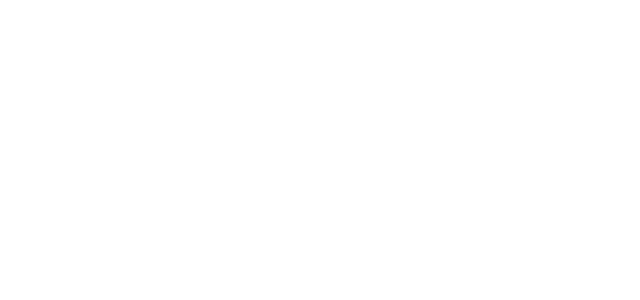
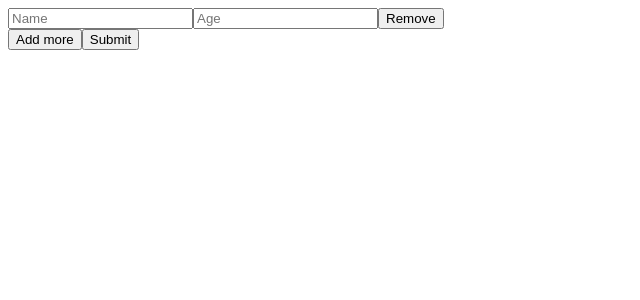
Before and after one commit to acciojob/dynamic-fields-tauheed0110, a React app: page / in a window 1280 px wide. Shown: the top 300 px of the page, without its empty margins (0-640 px from the left). Built offline with nearby package versions, Linux system fonts and the light colour scheme.

Commit message:
file changed

```diff
--- a/src/components/App.js
+++ b/src/components/App.js
@@ -1,11 +1,48 @@
 
-import React from "react";
+import React, { useState } from "react";
 import './../styles/App.css';
 
 const App = () => {
+  const [values, setValue] = useState([{
+    name: "",
+    age: ""
+  }]);
+  const handleAddMore = (e)=>{
+    e.preventDefault();
+    setValue([...values, {name:"", age:""}]);
+  }
+  const handleSubmit = (e)=>{
+    e.preventDefault();
+    console.log(values);
+  }
+  function handleNameChange(index, event){
+    const newInputFields = [...values];
+    newInputFields[index].name = event.target.value;
+    setValue(newInputFields);
+  }
+  function handleAgeChange(index, event){
+    const newInputFields = [...values];
+    newInputFields[index].age = event.target.value;
+    setValue(newInputFields);
+  }
+  function hanldeRemove(index){
+    setValue(values.filter((input, i) => index != i))
+  }
   return (
     <div>
-        {/* Do not remove the main div */}
+        <form>
+              {
+                values.map((data, index) => {
+                  return <div key={index}>
+                    <input name="name" placeholder="Name" value={data.name} onChange={(event) => handleNameChange(index, event)}/>
+                    <input name="age" placeholder="Age" value={data.age} onChange={(event) => handleAgeChange(index, event)}/>
+                    <button onClick={()=>hanldeRemove(index)}>Remove</button>
+                </div>
+                })
+              }
+              <button onClick={(e)=> handleAddMore(e)}>Add more</button>
+              <button onClick={(e) => handleSubmit(e)}>Submit</button>
+        </form>
     </div>
   )
 }
```
Also changed, not shown: 1 other file (tests, documents, lock files or other folders).
